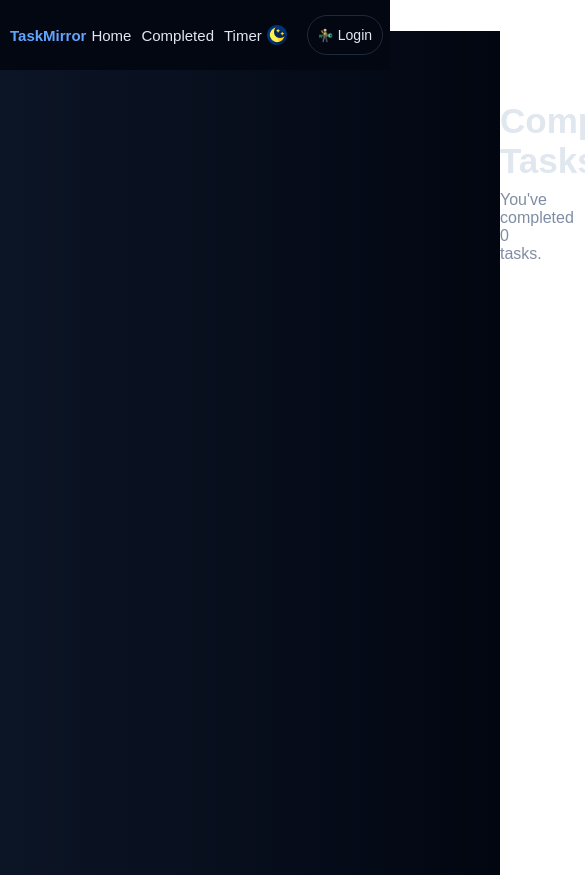
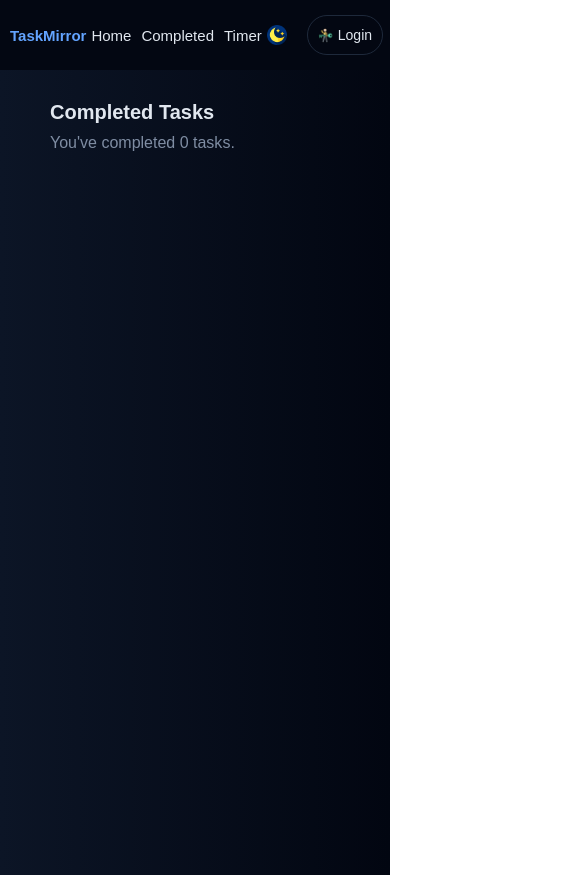
Before and after one commit to deepanshu-sharma425/taskmirror, a Next.js app: page /completed in a window 390 px wide. Shown: the top 875 px of the page, 585 px wide, since content can reach past the window. Built offline with nearby package versions, Linux system fonts and the light colour scheme.

Commit message:
maded completed responsive

```diff
--- a/app/globals.css
+++ b/app/globals.css
@@ -855,3 +855,70 @@ gap: 10px;
   }
 
 }
+@media(max-width:1238px) {
+  .homes1{
+    padding: 70px 0 0 200px;
+  }
+
+}
+@media (max-width:1093px) {
+  .completeddivmain{
+    width: 500px;
+  }
+  .homes1{
+    padding: 70px 0 0 300px;
+  }
+  .progressionbar22{
+    width: 400px;
+  }
+
+}
+@media (max-width:900px) {
+  .homes1{
+    padding: 70px 0 0 200px;
+  }
+
+
+}
+@media (max-width:724px) {
+  .homes1{
+    padding: 70px 0 0 100px;
+  }
+
+
+}
+@media (max-width:627px) {
+  .homes1{
+    padding: 70px 0 0 100px;
+  }
+  .completeddivmain{
+    width: 300px;
+  }
+
+  .progressionbar22{
+    width: 230px;
+  }
+
+
+}
+@media (max-width:445px) {
+  .namecomple h1{
+    font-size: 20px;
+  }
+  .homes1{
+    padding: 70px 0 0 100px;
+  }
+  .completeddivmain{
+    width: 260px;
+  }
+
+  .progressionbar22{
+    width: 180px;
+  }
+}
+@media (max-width:402px){
+  .homes1{
+    padding: 70px 0 0 50px;
+  }
+
+}
```
